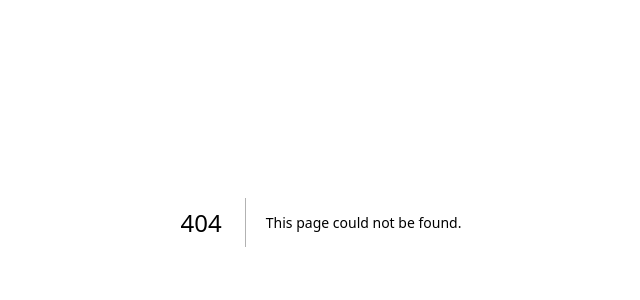
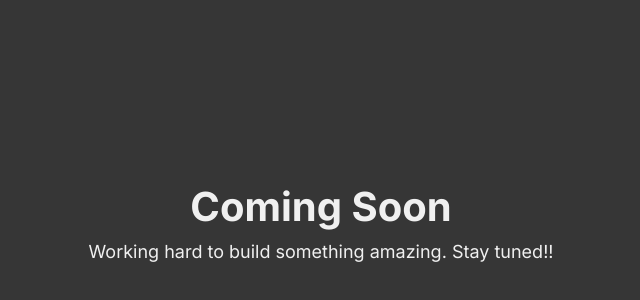
Before and after one commit to Prathameshp98/frontend-treasure, a Next.js app: page /forms in a window 1280 px wide. Before the commit this address had no page. Shown: the part 178-478 px from the top of the page, without its empty margins (319-959 px from the left). Built offline with nearby package versions, Linux system fonts and the light colour scheme.

Commit message:
handled 404 and coming soon routes

```diff
--- /dev/null
+++ b/src/app/forms/page.tsx
@@ -0,0 +1,6 @@
+"use client";
+
+import ComingSoonRedirect from "@/components/ComingSoonRedirect/comingSoonRedirect";
+
+const Forms = () => <ComingSoonRedirect />
+export default Forms;
--- /dev/null
+++ b/src/app/icons/page.tsx
@@ -0,0 +1,6 @@
+"use client";
+
+import ComingSoonRedirect from "@/components/ComingSoonRedirect/comingSoonRedirect";
+
+const Icons = () => <ComingSoonRedirect />
+export default Icons;
--- a/src/app/page.tsx
+++ b/src/app/page.tsx
@@ -3,7 +3,7 @@
 import UI from "@/components/UI/ui";
 import Loader from "@/components/Loader/loading";
 
-import Styles from './page.module.css'
+import Styles from './page.module.css';
 import './zz_base_style.css';
 
 import useWindowDimensions from "@/Utils/useWindowDimensions";
--- /dev/null
+++ b/src/app/widgets/page.tsx
@@ -0,0 +1,6 @@
+"use client";
+
+import ComingSoonRedirect from "@/components/ComingSoonRedirect/comingSoonRedirect";
+
+const Widgets = () => <ComingSoonRedirect />
+export default Widgets;
--- /dev/null
+++ b/src/components/ComingSoon/coming-soon.module.css
@@ -0,0 +1,34 @@
+
+.ComingSoonMain {
+    display: flex;
+    justify-content: center;
+    align-items: center;
+    height: 100vh;
+    background-color: #363636;
+    color: #f0f0f0;
+}
+
+.ComingSoonMainSub {
+    display: flex;
+    flex-direction: column;
+    text-align: center;
+    gap: 10px;
+}
+
+.ComingSoonMainSub h1 {
+    font-size: 40px;
+}
+
+.ComingSoonMainSub p {
+    font-size: 18px;
+}
+
+@media screen and (max-width: 500px) {
+    .ComingSoonMainSub h1 {
+        font-size: 30px;
+    }
+
+    .ComingSoonMainSub p {
+        font-size: 15px;
+    }
+}
--- /dev/null
+++ b/src/components/ComingSoon/coming-soon.tsx
@@ -0,0 +1,16 @@
+
+import styles from './coming-soon.module.css';
+
+const ComingSoon = () => {
+
+    return (
+        <div className={`${styles.ComingSoonMain}`}>
+            <div className={`${styles.ComingSoonMainSub}`}>
+                <h1>Coming Soon</h1>
+                <p>Working hard to build something amazing. Stay tuned!!</p>
+            </div>
+        </div>
+    )
+}
+
+export default ComingSoon;
--- /dev/null
+++ b/src/components/ComingSoonRedirect/comingSoonRedirect.tsx
@@ -0,0 +1,23 @@
+"use client";
+
+import useWindowDimensions from "@/Utils/useWindowDimensions";
+
+import ComingSoon from "../ComingSoon/coming-soon";
+import Loader from "../Loader/loading";
+
+import '../../app/zz_base_style.css';
+
+const ComingSoonRedirect = () => {
+    const result = useWindowDimensions(); // eslint-disable-line react-hooks/rules-of-hooks
+
+    return (
+        <div>
+            {result === 0
+                ? <Loader />
+                : <ComingSoon />
+            }
+        </div>
+    );
+}
+
+export default ComingSoonRedirect;
```
Also changed, not shown: src/app/docs/page.tsx (added, +11 -0 lines), src/app/not-found.tsx (added, +24 -0 lines), src/components/404/404.module.css (added, +33 -0 lines), src/components/404/404.tsx (added, +16 -0 lines).
